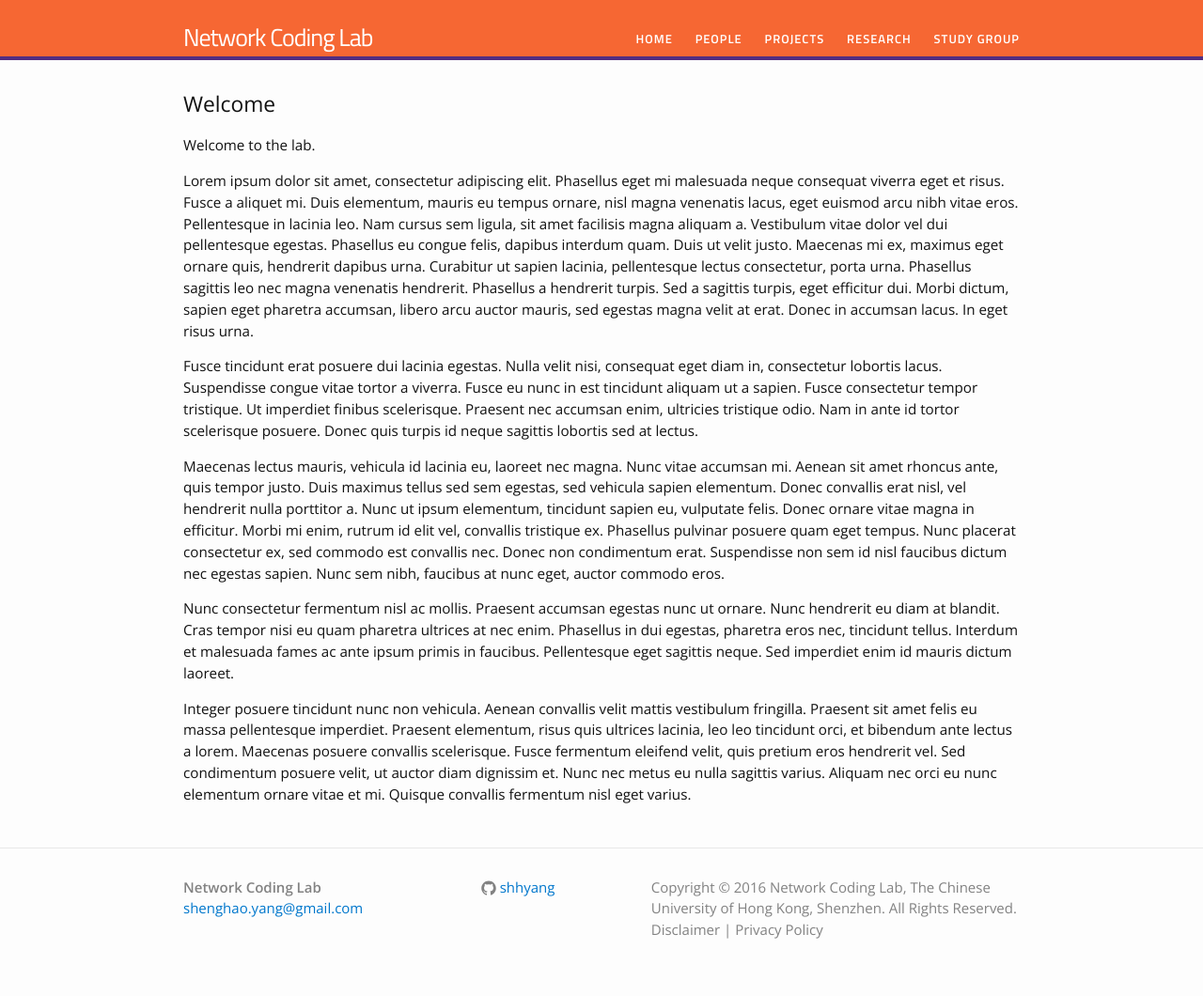
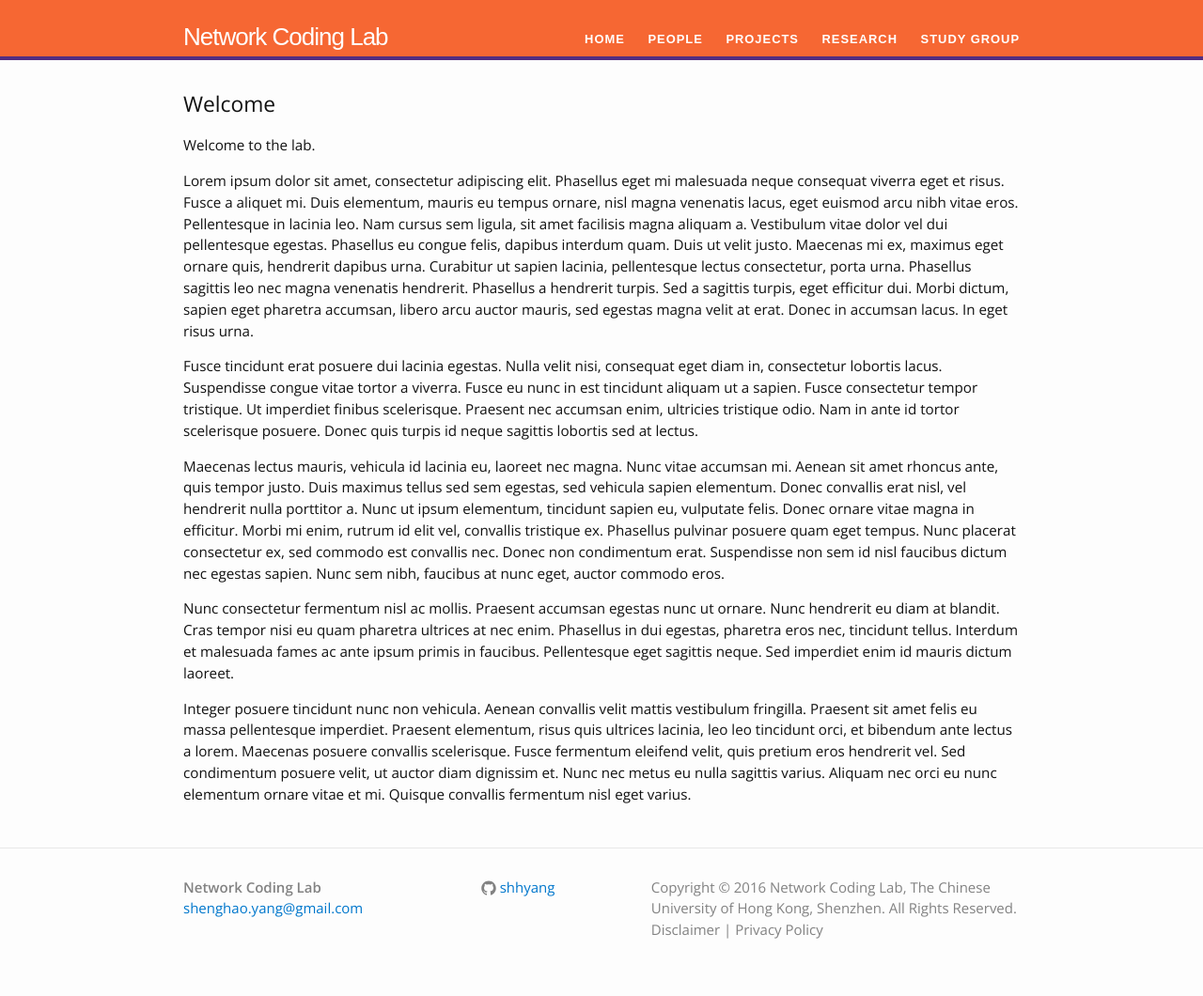
Before and after one commit to shhyang/nclab, a Jekyll site: the page built from index.md, in a window 1280 px wide. Shown: the whole page at 94% size. Built offline with Jekyll 4.4.1, drawn with Linux system fonts in a browser that asks for light colours; some web fonts are replaced; our own code applies the rules of GitHub Pages for plain Markdown files.

Commit message:
fix https font. Use ustc mirror.

```diff
--- a/_includes/head.html
+++ b/_includes/head.html
@@ -10,7 +10,7 @@
   <link rel="canonical" href="{{ page.url | replace:'index.html','' | prepend: site.baseurl | prepend: site.url }}">
   <link rel="alternate" type="application/rss+xml" title="{{ site.title }}" href="{{ "/feed.xml" | prepend: site.baseurl | prepend: site.url }}" />
 <link rel='stylesheet' id='open-sans-css'  href='//fonts.googleapis.com/css?family=Open+Sans%3A300italic%2C400italic%2C600italic%2C300%2C400%2C600&#038;subset=latin%2Clatin-ext&#038;ver=4.2.4' type='text/css' media='all' />
-<link href='http://fonts.googleapis.com/css?family=Titillium+Web:600italic,600,400,400italic' rel='stylesheet' type='text/css'>
+<link href='https://fonts.lug.ustc.edu.cn/css?family=Titillium+Web:600italic,600,400,400italic' rel='stylesheet' type='text/css'>
 
 {% if site.google_author %}<link rel="author" href="{{ site.google_author }}"/>{% endif %}
 {% if site.google_site_verification %}<meta name="google-site-verification" content="{{ site.google_site_verification}}" />{% endif %}
```
Also changed, not shown: 9 other files.
